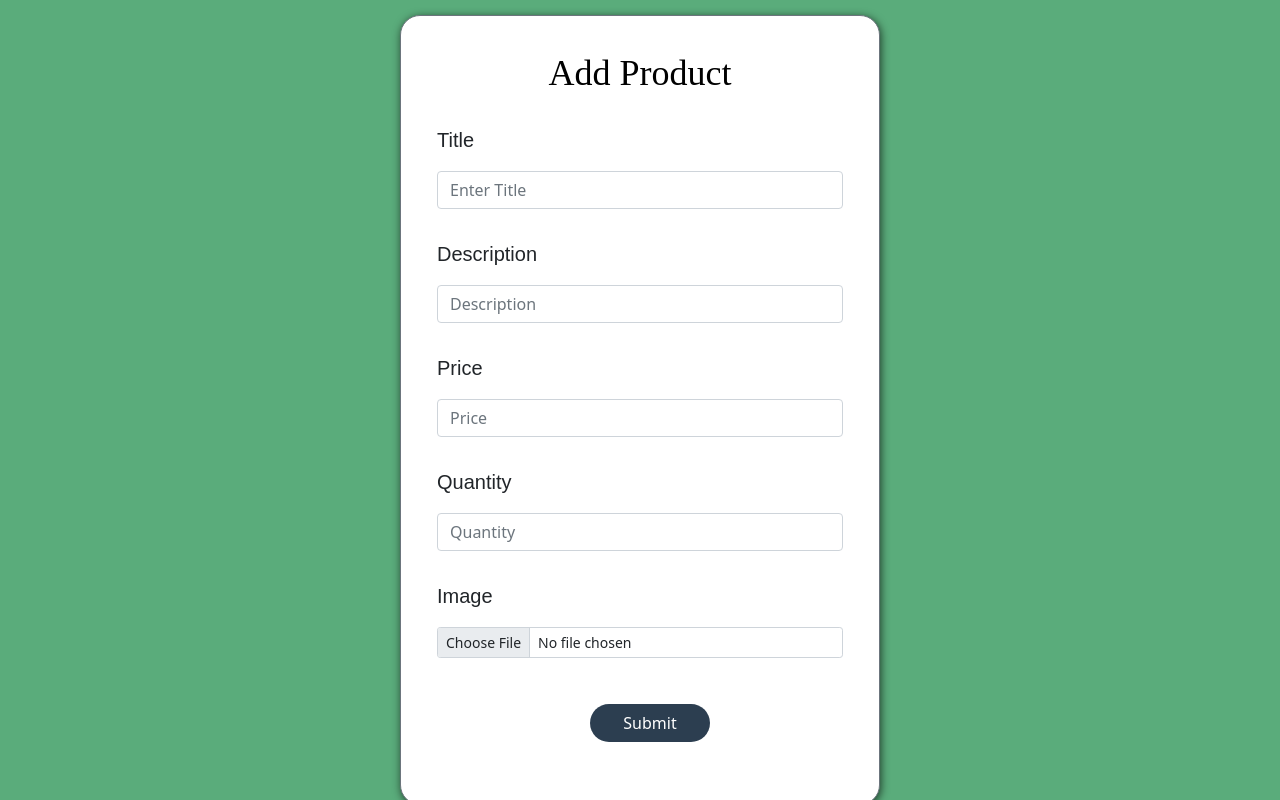
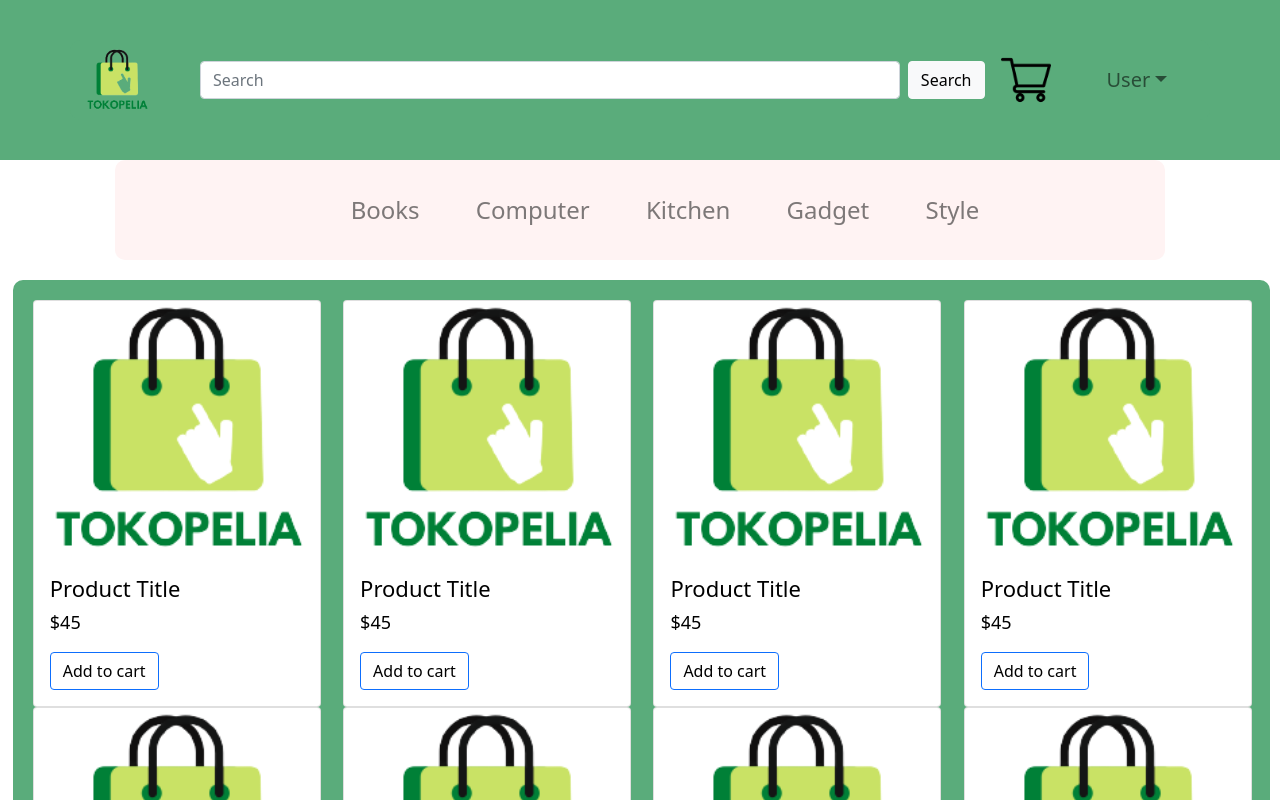
Before and after one commit to FE5-Pringgo/E-commerce-project, a React (Create React App) app: page /Home in a window 1280 px wide. Shown: the top 800 px of the page. Built offline with nearby package versions, Linux system fonts and the light colour scheme.

Commit message:
Route beberapa sudah ditambahkan, minus hide navbar di page login,register,addproduct

```diff
--- a/src/App.js
+++ b/src/App.js
@@ -1,5 +1,6 @@
+import React from "react";
+import { BrowserRouter, Routes, Route } from "react-router-dom";
 import "./Styles/App.css";
-import React from "react";
 import Login from "./View/login.jsx";
 import Register from "./View/register.jsx";
 import Home from "./View/homePage.jsx";
@@ -7,20 +8,22 @@ import DetailProduct from "./View/detail.jsx";
 import NavbarComponent from "./Component/Navbar.jsx";
 import Cart from "./View/cart.jsx";
 import OrderPage from "./View/orderPage.jsx";
-import AddPage from "./View/addProduct.jsx";
+import AddProduct from "./View/addProduct.jsx";
 
 function App() {
   return (
-    <div className="App">
-      {/* <NavbarComponent /> */}
-      {/* <Login /> */}
-      {/* <Register /> */}
-      {/* <Home /> */}
-      {/* <DetailProduct /> */}
-      {/* <Cart /> */}
-      {/* <OrderPage /> */}
-      <AddPage />
-    </div>
+    <BrowserRouter>
+      <NavbarComponent />
+      <Routes>
+        <Route path="/Home" element={<Home />} />
+        <Route path="/DetailProduct" element={<DetailProduct />} />
+        <Route path="/Cart" element={<Cart />} />
+        <Route path="/OrderPage" element={<OrderPage />} />
+        <Route path="/Login" element={<Login />} />
+        <Route path="/Register" element={<Register />} />
+        <Route path="/AddProduct" element={<AddProduct />} />
+      </Routes>
+    </BrowserRouter>
   );
 }
 
--- a/src/Component/Navbar.jsx
+++ b/src/Component/Navbar.jsx
@@ -4,13 +4,26 @@ import cart from "../Image/shopping-cart.png";
 import "bootstrap/dist/css/bootstrap.min.css";
 import { Nav, Navbar, Container, NavDropdown, Button, Form, FormControl } from "react-bootstrap";
 import "../Styles/Navbar.css";
+import { useNavigate } from "react-router-dom";
 
 function NavbarComponent() {
+  const navigate = useNavigate();
+
+  const clickProduct = () => {
+    navigate('/AddProduct');
+  }
+
+  const clickImage = () => {
+    navigate('/Home');
+  }
+
+
+
   return (
     <>
       <Navbar collapseOnSelect expand="lg" className="background-navbar">
         <Container className="container-navbar">
-          <img style={{ width: "70px" }} src={Logo} alt="" />
+          <img style={{ width: "70px" }} src={Logo} alt="" onClick={clickImage}/>
           <Navbar.Toggle aria-controls="responsive-navbar-nav" />
           <Navbar.Collapse id="responsive-navbar-nav">
             <Form className="d-flex ms-5 me-3 w-75">
@@ -20,7 +33,7 @@ function NavbarComponent() {
             <img style={{ width: "50px" }} src={cart} alt="" />
             <Nav className="me-auto">
               <NavDropdown className="ms-5 w-25 dropdown-style" title="User" id="collasible-nav-dropdown">
-                <NavDropdown.Item href="#action/3.1">Add To product</NavDropdown.Item>
+                <NavDropdown.Item href="#action/3.1" onClick={clickProduct} >Add To product</NavDropdown.Item>
                 <NavDropdown.Item href="#action/3.2">Log out</NavDropdown.Item>
               </NavDropdown>
             </Nav>
--- a/src/Styles/Home.css
+++ b/src/Styles/Home.css
@@ -12,6 +12,7 @@
   margin-left: 1vw;
   margin-right: 10px;
   padding: 20px;
+  height: auto;
 }
 
 .card-title {
--- a/src/Styles/addProduct.css
+++ b/src/Styles/addProduct.css
@@ -6,7 +6,7 @@
     align-items: center;
 }
 
-.card {
+.card-add {
     box-shadow: 1px 2px 8px rgba(0, 0, 0, 0.65);
     height: 790px;
     margin: 6rem auto 8.1rem auto;
--- a/src/Styles/cart.css
+++ b/src/Styles/cart.css
@@ -115,7 +115,7 @@
     font-size: 24px;
 }
 
-.btn{
+.btn-cart1{
     margin-left: -130px;
 }
 
--- a/src/Styles/login.css
+++ b/src/Styles/login.css
@@ -7,12 +7,12 @@
     align-items: center;
 }
 
-.card {
-        box-shadow: 1px 2px 8px rgba(0, 0, 0, 0.65);
-        height: 490px;
-        margin: 6rem auto 8.1rem auto;
-        border-radius: 20px;
-        padding: 20px 20px 20px 20px;
+.card-login {
+    box-shadow: 1px 2px 8px rgba(0, 0, 0, 0.65);
+    height: 490px;
+    margin: 6rem auto 8.1rem auto;
+    border-radius: 20px;
+    padding: 20px 20px 20px 20px;
 }
 
 #email{
--- a/src/View/addProduct.jsx
+++ b/src/View/addProduct.jsx
@@ -37,7 +37,7 @@ export default function Login() {
 
   return (
     <div className='bg-add'>
-        <Card className='card' border='secondary' style={{ width: '30rem'}}>
+        <Card className='card-add' border='secondary' style={{ width: '30rem'}}>
             <Card.Body className='card-body'>
                 <Card.Title className='title'>Add Product</Card.Title>
                 <Form>
--- a/src/View/detail.jsx
+++ b/src/View/detail.jsx
@@ -4,8 +4,21 @@ import { Button, Card, Form,Row,Col,Container } from "react-bootstrap";
 import Logo from "../Image/logo_fix.png";
 import "../Styles/detail.css";
 import { Icon } from '@iconify/react';
+import { useNavigate } from "react-router-dom";
 
-export default function detail() {
+export default function Detail() {
+
+
+  const navigate = useNavigate()
+
+  const clickBack = () => {
+    navigate('/Home');
+  }
+
+  const clickCart = () => {
+    navigate('/Cart');
+  }
+
   return (
     <div className="body">
       <div className="background-detail">
@@ -23,7 +36,7 @@ export default function detail() {
     <Container className='container1'>
             <Row className='row-detail'>
                 <Col className='column1' sm={1}>
-                    <Icon className='back-icon' icon="uil:arrow-circle-left"/>
+                    <Icon className='back-icon' icon="uil:arrow-circle-left" onClick={clickBack}/>
                 </Col>
 
                 <Col className='column2' sm={6}>
@@ -35,7 +48,7 @@ export default function detail() {
                     <p className='prod-price'>Rp 80.000</p>
                     <p className='desc-detail' > Lorem ipsum dolor sit, amet consectetur adipisicing elit. Quod at architecto reiciendis facilis. Autem molestias, architecto fugit illum tenetur perspiciatis
                         alias earum asperiores laboriosam pariatur, ipsa non eos quis nostrum!</p>
-                        <Button className='btn-detail' variant='outline-dark'>Add to Chart</Button>{' '}
+                        <Button className='btn-detail' variant='outline-dark' onClick={clickCart}>Add to Cart</Button>
                 </Col>
             </Row>
         </Container>
--- a/src/View/homePage.jsx
+++ b/src/View/homePage.jsx
@@ -2,8 +2,27 @@ import React from "react";
 import Logo from "../Image/logo_fix.png";
 import { Card, Button } from "react-bootstrap";
 import "../Styles/Home.css";
+import { useNavigate } from "react-router-dom";
 
 function Homepage() {
+
+  const navigate = useNavigate();
+
+  const clickImage = () => {
+    navigate('/DetailProduct');
+  }
+
+  const clickTitle = () => {
+    navigate('/DetailProduct');
+  }
+
+  const clickCart = () => {
+    navigate('/Cart');
+  }
+
+
+
+
   return (
     <div className="HomePage">
       {/* kategori */}
@@ -25,11 +44,11 @@ function Homepage() {
         <div className=" row">
           <div className="col-lg-3 col-md-3 sol-sm-3 col-3">
             <Card style={{ width: "18rem" }}>
-              <Card.Img variant="top" src={Logo} />
+              <Card.Img variant="top" src={Logo} onClick={clickImage}/>
               <Card.Body>
-                <Card.Title className="card-title">Product Title</Card.Title>
+                <Card.Title className="card-title" onClick={clickTitle} >Product Title</Card.Title>
                 <Card.Text className="card-text">$45</Card.Text>
-                <Button className="button-style">Add to cart</Button>
+                <Button className="button-style" onClick={clickCart} >Add to cart</Button>
               </Card.Body>
             </Card>
           </div>
--- a/src/View/login.jsx
+++ b/src/View/login.jsx
@@ -25,7 +25,7 @@ export default function Login() {
 
   return (
     <div className='bg-login'>
-        <Card className='card' border='secondary' style={{ width: '23rem'}}>
+        <Card className='card-login' border='secondary' style={{ width: '23rem'}}>
             <Card.Body className='card-body'>
                 <Card.Title className='title'>Welcome to Tokopelia</Card.Title>
                 <Form>
```
Lines whose indentation alone changed are shown as unchanged.
